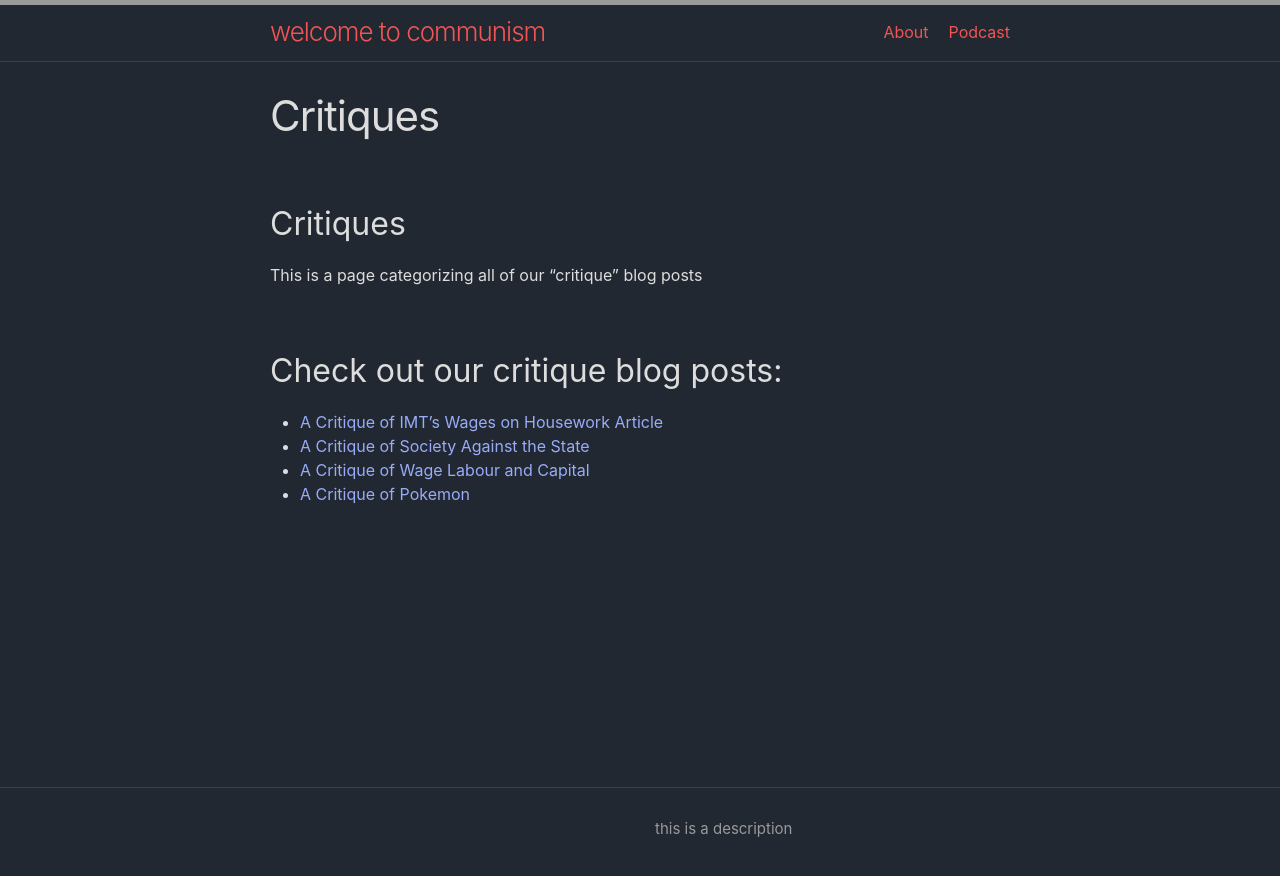
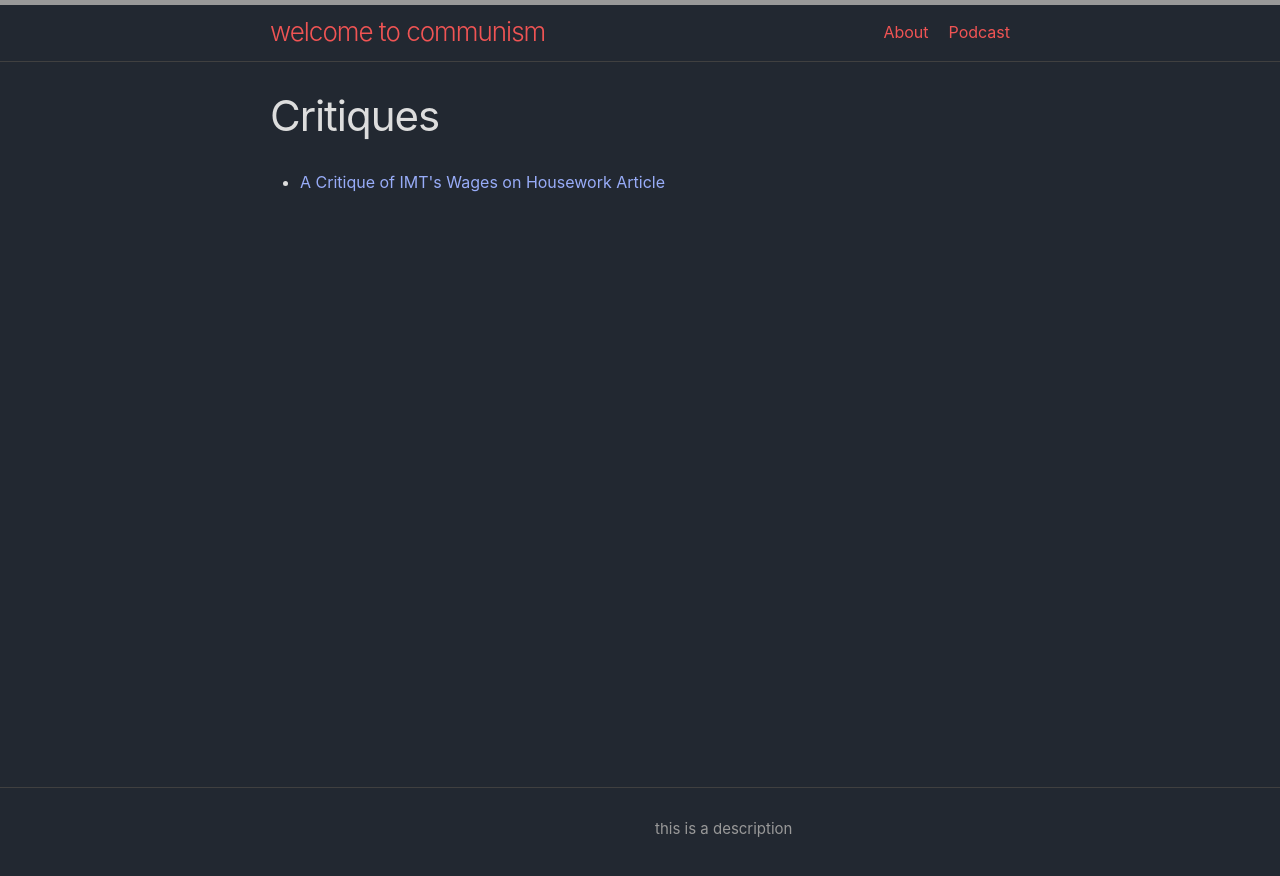
Before and after one commit to alext180/alext180.github.io, a Jekyll site: the page built from critiques.md, in a window 1280 px wide. Shown: the top 876 px of the page. Built offline with Jekyll 4.4.1, drawn with Linux system fonts in a browser that asks for light colours; our own code applies the rules of GitHub Pages for plain Markdown files.

Commit message:
added title-nolink to give a title to pages and no link at the top. adjusted about text width. example posts update

```diff
--- a/_layouts/page.html
+++ b/_layouts/page.html
@@ -4,7 +4,11 @@
 <article class="post">
 
   <header class="post-header">
-    <h1 class="post-title">{{ page.title | escape }}</h1>
+      {% if page.title %}
+      <h1 class="post-title">{{ page.title | escape }}</h1>
+      {% elsif page.title-nolink %}
+      <h1 class="post-title">{{ page.title-nolink | escape }}</h1>
+      {% endif %}
   </header>
 
   <div class="post-content">
--- a/_sass/minima/custom-styles.scss
+++ b/_sass/minima/custom-styles.scss
@@ -28,3 +28,6 @@
     border-radius: 4px;
     width: 25%;
 }
+.bio{
+    width: 70%;
+}
--- a/critiques.md
+++ b/critiques.md
@@ -1,12 +1,10 @@
 ---
 layout: page
 permalink: /critiques/
+title-nolink: Critiques
 ---
-## Critiques
-This is a page categorizing all of our "critique" blog posts
-
-## Check out our critique blog posts:
-- [A Critique of IMT's Wages on Housework Article](/posts/2021-03-15-test)
-- [A Critique of Society Against the State](/_posts/2021-03-15-test.md)
-- [A Critique of Wage Labour and Capital](/_posts/2021-03-15-test.md)
-- [A Critique of Pokemon](/_posts/2021-03-15-test.md)
+<ul>
+    {% for post in site.tags.critique %}
+        <li><a href="{{ post.url }}">{{ post.title }}</a></li>
+    {% endfor %}
+</ul>
```
Also changed, not shown: _posts/2021-03-15-first-blog-post.md (deleted, +0 -4 lines), _posts/2021-03-15-pokemon-lore.md (added, +25 -0 lines), _posts/2021-03-15-test.md (+3 -0 lines), about.md (+3 -0 lines), literature.md (+8 -6 lines).
